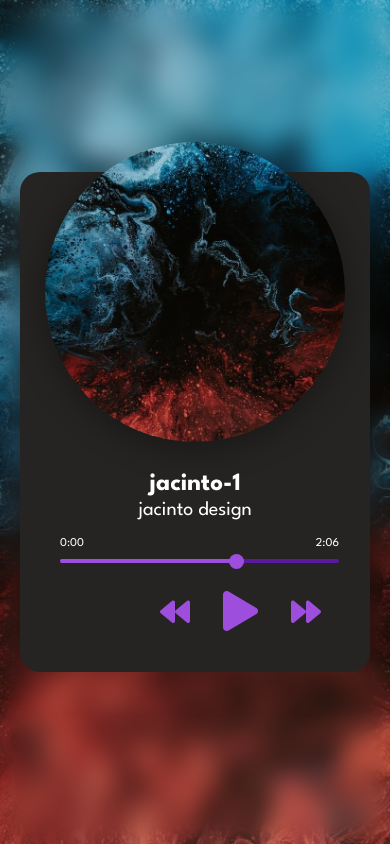
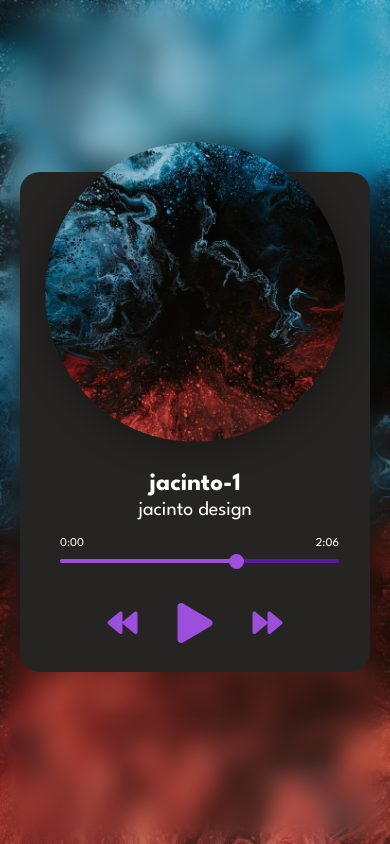
Before and after one commit to Parsia-Rezaei/music-player, a plain HTML site: page index.html in a window 390 px wide. Drawn offline with Linux system fonts and the light colour scheme.

Commit message:
responsive issues solved

```diff
--- a/style.css
+++ b/style.css
@@ -129,7 +129,7 @@ h3 {
 
 .player-container{
     height: 500px;
-    width: 400px;
+    width: min(80vw , 400px);
     background-color: #252422;
     border-radius: 20px;
     box-shadow: 0 15px 30px 5px rgba(0,0,0,0.1);
@@ -139,16 +139,17 @@ h3 {
 
 /* Controls */
 .player-controls {
-  position: relative;
-  top: -15px;
-  left: 120px;
-  width: 200px;
+  width: 100%;
+  display: flex;
+  justify-content: center;
+  align-items: center;
+  gap:40px ;
 }
 
 .fas {
   font-size: 30px;
   color: #9d4edd;
-  margin-right: 30px;
+  /* margin-right: 30px; */
   cursor: pointer;
   user-select: none;
 }
@@ -160,21 +161,10 @@ h3 {
 .main-button {
   font-size: 40px;
   position: relative;
-  top: 3px;
 }
 
 /* Media Query: iPhone (Vertical) */
 @media screen and (max-width: 376px) {
-
-  .player-container {
-    width: 92vw;
-  }
-
-  /* .img-container {
-      width: 250px;
-      height: 250px;
-  } */
-
   h2 {
     font-size: 20px;
   }
@@ -182,9 +172,4 @@ h3 {
   h3 {
     font-size: 15px;
   }
-
-  .player-controls {
-    top: -10px;
-    left: 100px;
-  }
 }
```
